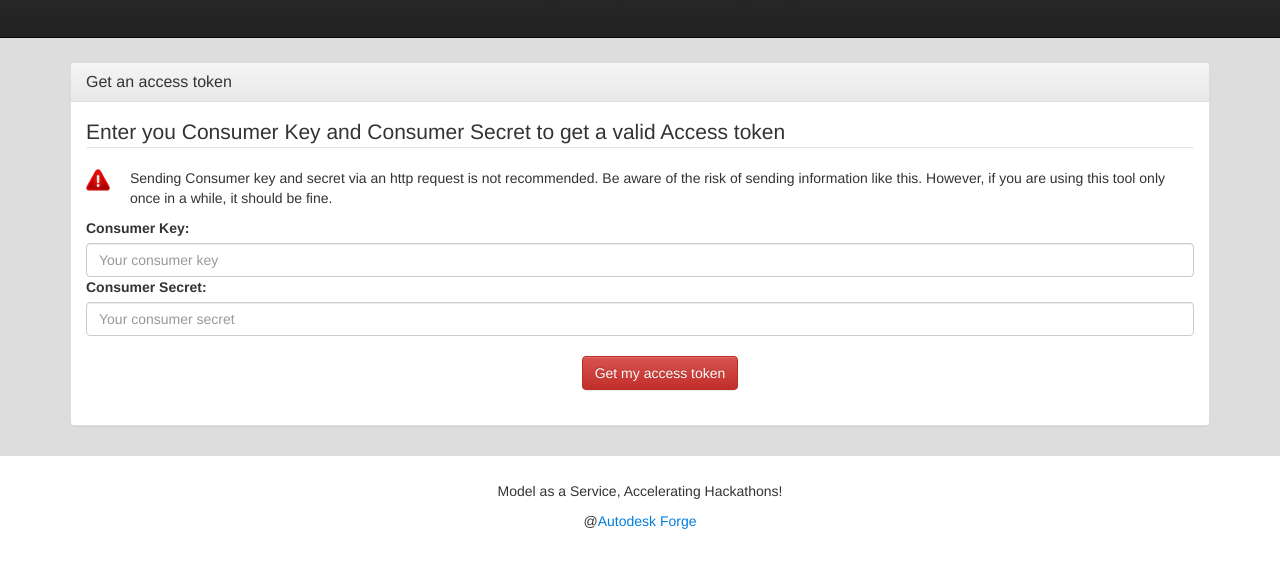
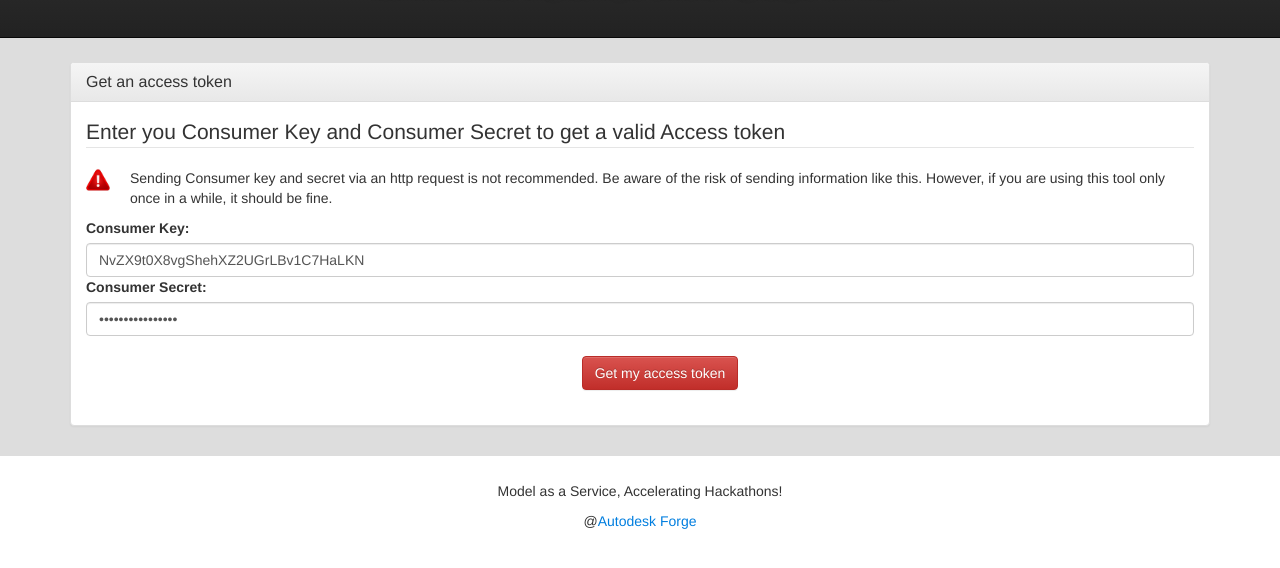
Before and after one commit to codooaustin/statusviz, a website: page www/index.html in a window 1280 px wide. Shown: the part 168-736 px from the top of the page. Drawn offline with nearby package versions, Linux system fonts and the light colour scheme.

```diff
--- a/www/index.html
+++ b/www/index.html
@@ -57,10 +57,10 @@
 					</div>
 
 					<label for="key">Consumer Key:</label>
-					<input type="text" name="key" id="publicKey" class="form-control" value="" required="required" placeholder="Your consumer key" />
+					<input type="text" name="key" id="publicKey" class="form-control" value="NvZX9t0X8vgShehXZ2UGrLBv1C7HaLKN" required="required" placeholder="Your consumer key" />
 
 					<label for="secret">Consumer Secret:</label>
-					<input type="password" name="secret" id="secretKey" class="form-control" value="" required="required" placeholder="Your consumer secret" />
+					<input type="password" name="secret" id="secretKey" class="form-control" value="PC0RqzRknnnnoKi5" required="required" placeholder="Your consumer secret" />
 
 					<div class="divForBtnGetAccessToken">
 						<a class="btn btn-danger" id="btnGetAccessToken" data-toggle="modal" href='#modal-embeddingCode'>Get my access token</a>
--- a/www/main.js
+++ b/www/main.js
@@ -23,7 +23,7 @@
 var oList =[] ;
 
 $(document).ready (function () {
-	// Initialization code
+	//Checks to see if you already have an access token
 	var accessToken =$.cookie ('accessToken') ;
 	if ( accessToken == "null" || accessToken == undefined || accessToken == "undefined" )
 		HostResetAccessToken () ;
@@ -35,7 +35,7 @@
 	else
 		HostSetupTranslated (JSON.parse (oList)) ;
 
-	// Access Token request code
+	// Runs when the "Get Access Token Button" is clicked
 	$('#btnGetAccessToken').click (function (evt) {
 		$.ajax ({
 			url: window.location.protocol + '//' + window.location.host + '/api/token',
```
Also changed, not shown: www/view.html (+1 -0 lines), www/images/favicon.ico, 1 other file.
